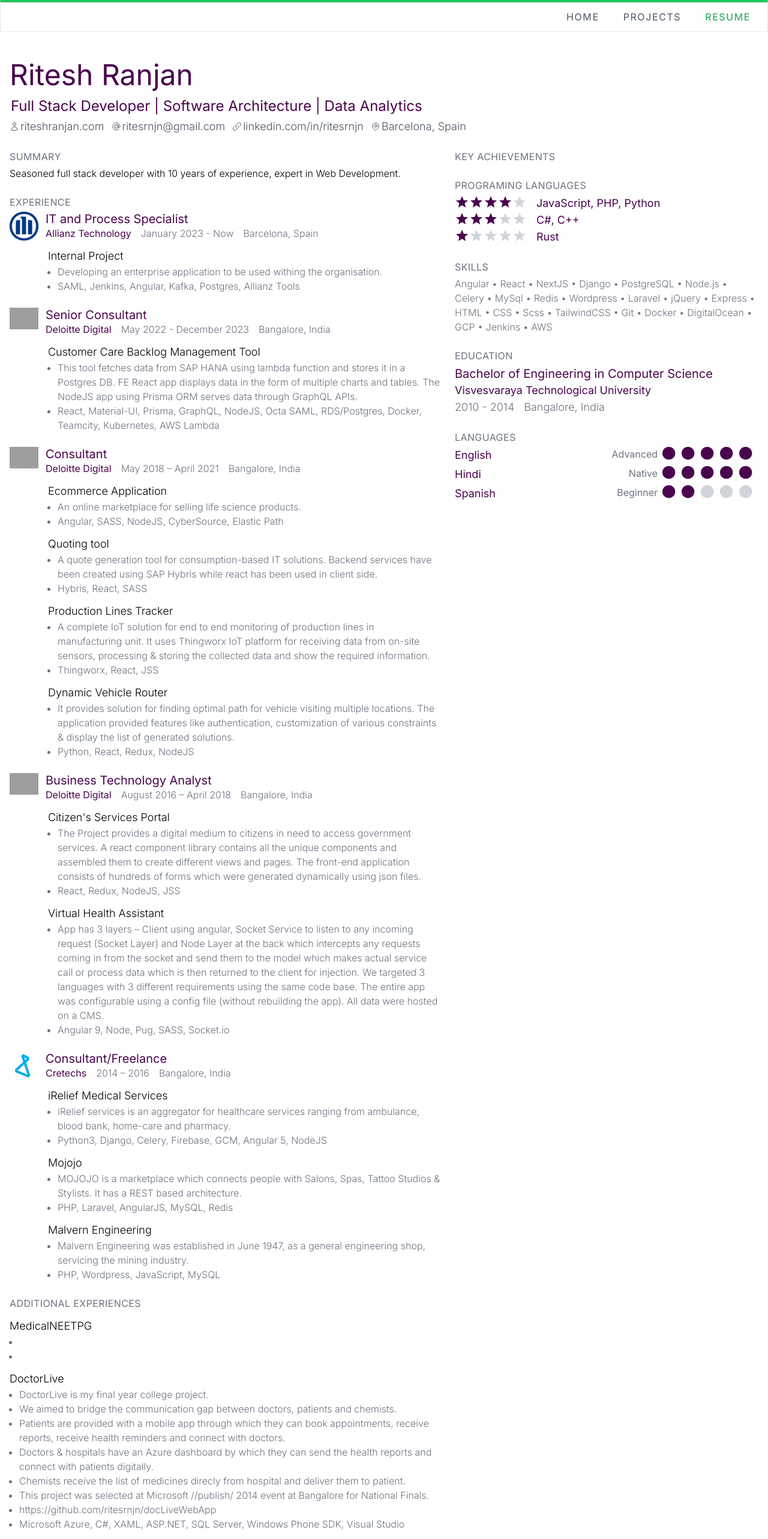
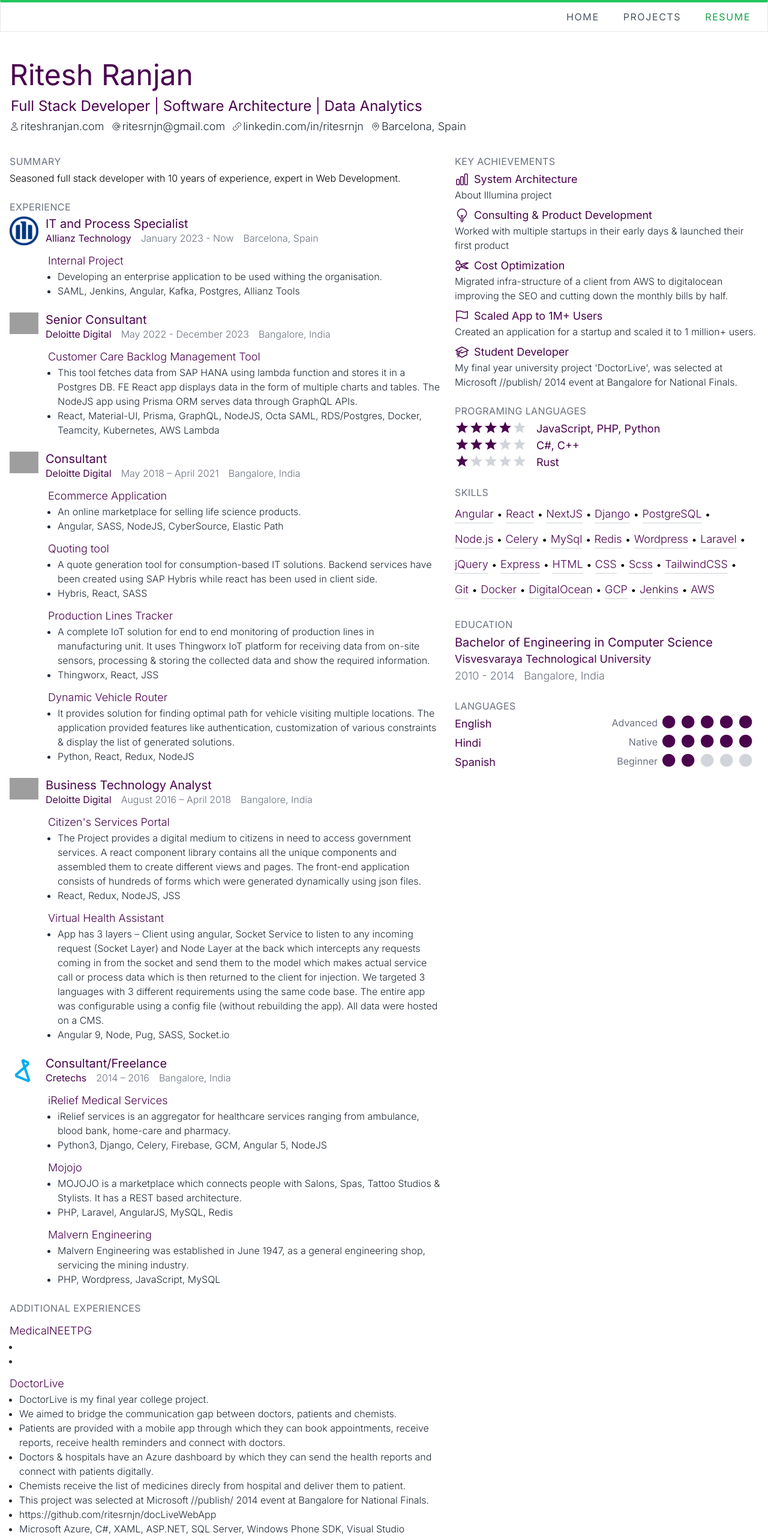
Before and after one commit to ritesrnjn/ritesrnjn.github.io, a Next.js app: page /resume in a window 1280 px wide. Shown: the top 2566 px of the page at 60% size. Built offline with nearby package versions, Linux system fonts and the light colour scheme; grey boxes are pictures that could not be loaded.

Commit message:
added key achievements section

```diff
--- a/src/app/resume/Experience.tsx
+++ b/src/app/resume/Experience.tsx
@@ -1,11 +1,11 @@
-import {Experience, Project as ProjectType} from '@/types/resume'
+import {Experience as ExperienceType, Project as ProjectType} from '@/types/resume'
 import Image from 'next/image'
 
 function Project({project}: { project: ProjectType }) {
   return (
     <div className='mt-3'>
-      <h3 className='text-lg font-light -ml-4'>{project.name}</h3>
-      <ul className='text-gray-500 font-light list-disc'>
+      <h3 className='text-lg text-fuchsia-950 font-light -ml-4'>{project.name}</h3>
+      <ul className='text-gray-800 font-light list-disc'>
         <li>
           {project.description.map((desc, i) => (
             <span key={`${project.name}-${i}`}>{desc}&nbsp;</span>
@@ -17,7 +17,7 @@
   )
 }
 
-export default function ExperienceSection({exp}: { exp: Experience }) {
+export function Experience({exp}: { exp: ExperienceType }) {
   return (
     <div className='mb-6'>
       <div className='flex'>
@@ -44,3 +44,18 @@
     </div>
   )
 }
+
+export function AddExperience({project}: { project: ProjectType }) {
+  return (
+    <div className='mt-3'>
+      <h3 className='text-lg text-fuchsia-950 font-light'>{project.name}</h3>
+      <ul className='text-gray-800 font-light list-disc ml-4'>
+        {project.description.map((desc, i) => (
+          <li key={`${project.name}-${i}`}>{desc}&nbsp;</li>
+        ))}
+        <li>{project.repo}</li>
+        <li>{project.techStack.join(', ')}</li>
+      </ul>
+    </div>
+  )
+}
--- /dev/null
+++ b/src/app/resume/KeyAchievement.tsx
@@ -0,0 +1,23 @@
+import {AcademicCapIcon, ChartBarIcon, FlagIcon, LightBulbIcon, ScissorsIcon} from '@heroicons/react/24/outline'
+import {KeyAchievement as KeyAchievementType} from '@/types/resume'
+
+const getIconComponent = (icon: string) => ({
+  'AcademicCapIcon': AcademicCapIcon,
+  'ChartBarIcon': ChartBarIcon,
+  'FlagIcon': FlagIcon,
+  'LightBulbIcon': LightBulbIcon,
+  'ScissorsIcon': ScissorsIcon
+}[icon])
+
+export default function KeyAchievement({icon, title, desc}: KeyAchievementType) {
+  const IconElement = getIconComponent(icon)
+  return (
+    <div className='mb-2'>
+      <div className='flex items-center text-fuchsia-950'>
+        <IconElement icon={icon} className='w-6 h-6 mr-2'/>
+        <div className='text-lg'>{title}</div>
+      </div>
+      <div className='text-md text-gray-800 font-light'>{desc}</div>
+    </div>
+  )
+}
--- a/src/app/resume/Project.tsx
+++ /dev/null
@@ -1,17 +0,0 @@
-import {Project as ProjectType} from '@/types/resume'
-
-export default function Project({project}: { project: ProjectType }) {
-  return (
-    <div className='mt-3'>
-      <h3 className='text-lg font-light -ml-4'>{project.name}</h3>
-      <ul className='text-gray-500 font-light list-disc'>
-        <li>
-          {project.description.map((desc, i) => (
-            <span key={`${project.name}-${i}`}>{desc}&nbsp;</span>
-          ))}
-        </li>
-        <li>{project.techStack.join(', ')}</li>
-      </ul>
-    </div>
-  )
-}
--- a/src/app/resume/Skills.tsx
+++ /dev/null
@@ -1,45 +0,0 @@
-import {Skills} from '@/types/resume'
-
-const StarIcon = ({className}: { className?: string }) => (
-  <svg className={className} focusable='false' viewBox='0 0 24 24' aria-hidden='true' width='24' height='24'>
-    <path d='M12 17.27L18.18 21l-1.64-7.03L22 9.24l-7.19-.61L12 2 9.19 8.63 2 9.24l5.46 4.73L5.82 21z'></path>
-  </svg>
-)
-
-const RatingStars = ({stars}: { stars: number }) => (
-  <div className='flex'>
-    {[...Array(5)].map((star, i) => (
-      <StarIcon key={`star-${i}`} className={`text-base ${i < stars ? 'fill-fuchsia-950' : 'fill-gray-300'}`} />
-    ))}
-  </div>
-)
-
-
-export default function SkillsSection({skills}: { skills: Skills }) {
-  return (
-    <>
-      {/* languages */}
-      <div className='mb-4'>
-        <div>
-          <h5 className='text-lg text-fuchsia-950'>
-            {skills.languages.title}
-          </h5>
-
-
-
-        </div>
-      </div>
-
-      <div className='mb-4'>
-        <div className='text-lg text-fuchsia-950'>
-          {skills.web.title}
-        </div>
-        {skills.web.tech.map((t:string[]) => (
-          <div className='text-md font-light text-gray-500' key={t[0]}>
-            {t.join(' • ')}
-          </div>
-        ))}
-      </div>
-    </>
-  )
-}
--- a/src/app/resume/page.tsx
+++ b/src/app/resume/page.tsx
@@ -3,15 +3,15 @@
 import {AtSymbolIcon, LinkIcon, MapPinIcon, UserIcon} from '@heroicons/react/24/outline'
 import resumeData from '@/config/resume.json'
 import workExperiencesData from '@/config/work_experiences.json'
-import Experience from '@/app/resume/Experience'
+import {Experience, AddExperience} from '@/app/resume/Experience'
 import {
   Details,
   Education as EducationType,
   Resume,
   Experience as ExperienceType,
-  Project as ProjectType
 } from '@/types/resume'
 import {Language, ProgrammingLanguage} from './Levels'
+import KeyAchievement from '@/app/resume/KeyAchievement'
 
 export const metadata: Metadata = {
   title: 'My Resume',
@@ -62,7 +62,9 @@
   return (
     <>
       <Section title='Key Achievements'>
-
+        {resume.keyAchievements.map((achievement) => (
+          <KeyAchievement key={achievement.title} {...achievement}/>
+        ))}
       </Section>
       <Section title='Programing Languages'>
         {resume.programmingLanguages.map(level => (
@@ -70,8 +72,12 @@
         ))}
       </Section>
       <Section title='Skills'>
-        <div className='text-md font-light text-gray-500'>
-          {resume.skills.join(' • ')}
+        <div className='text-lg font-light'>
+          {resume.skills.map((tag, i) => (
+            <div className='inline-flex justify-center items-center' key={tag}>
+              <span className='text-fuchsia-950 border-b-2 my-1.5'>{tag}</span> {i < resume.skills.length - 1 ? (<span>&nbsp;•&nbsp;</span>) : ""}
+            </div>
+          ))}
         </div>
       </Section>
       <Section title='Education'>
@@ -104,12 +110,12 @@
 
 function Intro({details}: { details: Details }) {
   const classes = {
-    item: 'flex items-center text-gray-600 text-lg mr-3',
-    icon: 'size-4 mr-0.5'
+    item: 'flex items-center text-gray-800 text-lg mr-3',
+    icon: 'size-4 mr-0.5 text-gray-800'
   }
 
   return (
-    <div className='mb-6'>
+    <div className='mb-8'>
       <h1 className='font text-5xl text-fuchsia-950 mb-3'>
         {details.name}
       </h1>
@@ -157,21 +163,6 @@
   )
 }
 
-function AddExperience({project}: { project: ProjectType }) {
-  return (
-    <div className='mt-3'>
-      <h3 className='text-lg font-light'>{project.name}</h3>
-      <ul className='text-gray-500 font-light list-disc ml-4'>
-        {project.description.map((desc, i) => (
-          <li key={`${project.name}-${i}`}>{desc}&nbsp;</li>
-        ))}
-        <li>{project.repo}</li>
-        <li>{project.techStack.join(', ')}</li>
-      </ul>
-    </div>
-  )
-}
-
 function Footer() {
   return <>
     <hr className='mt-8'/>
--- a/src/config/resume.json
+++ b/src/config/resume.json
@@ -10,7 +10,6 @@
     "email": "ritesrnjn@gmail.com",
     "linkedIn": "linkedin.com/in/ritesrnjn",
     "website": "riteshranjan.com",
-    "website_full": "https://ranjanritesh.com",
     "location": "Barcelona, Spain",
     "interests": [
       "Sketching",
@@ -20,6 +19,33 @@
       "Outdoor Activities"
     ]
   },
+  "keyAchievements": [
+    {
+      "icon": "ChartBarIcon",
+      "title": "System Architecture",
+      "desc": "About Illumina project"
+    },
+    {
+      "icon": "LightBulbIcon",
+      "title": "Consulting & Product Development",
+      "desc": "Worked with multiple startups in their early days & launched their first product"
+    },
+    {
+      "icon": "ScissorsIcon",
+      "title": "Cost Optimization",
+      "desc": "Migrated infra-structure of a client from AWS to digitalocean improving the SEO and cutting down the monthly bills by half."
+    },
+    {
+      "icon": "FlagIcon",
+      "title": "Scaled App to 1M+ Users",
+      "desc": "Created an application for a startup and scaled it to 1 million+ users."
+    },
+    {
+      "icon": "AcademicCapIcon",
+      "title": "Student Developer",
+      "desc":  "My final year university project 'DoctorLive', was selected at Microsoft //publish/ 2014 event at Bangalore for National Finals."
+    }
+  ],
   "languages": [
     {
       "name": "Advanced",
```
Also changed, not shown: package.json (+5 -5 lines), src/types/resume.ts (+7 -1 lines), 1 other file (tests, documents, lock files or other folders).
